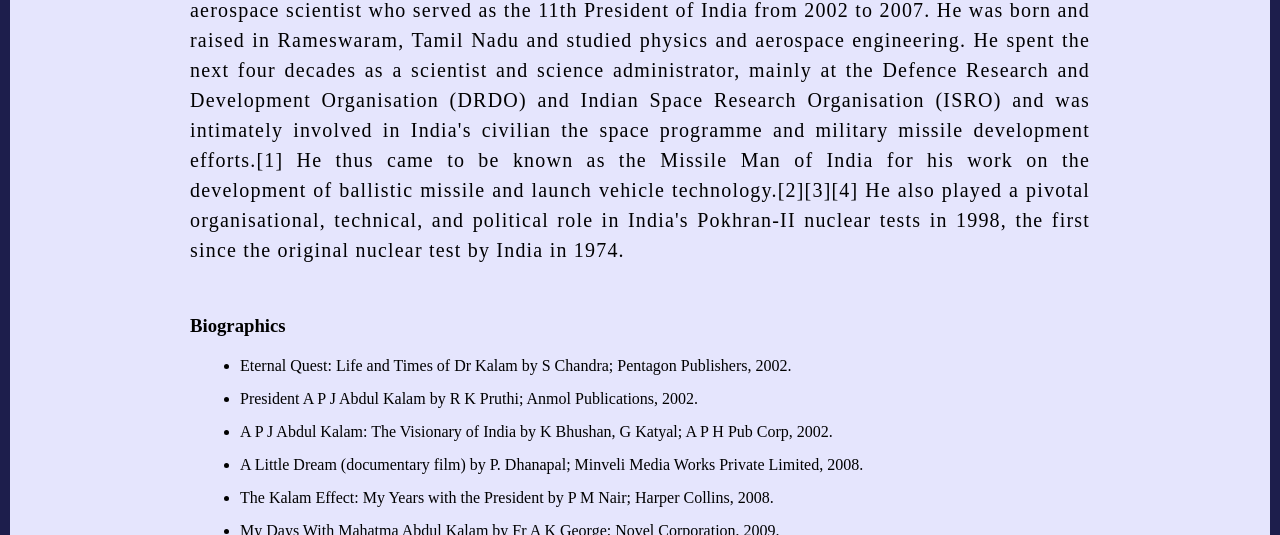
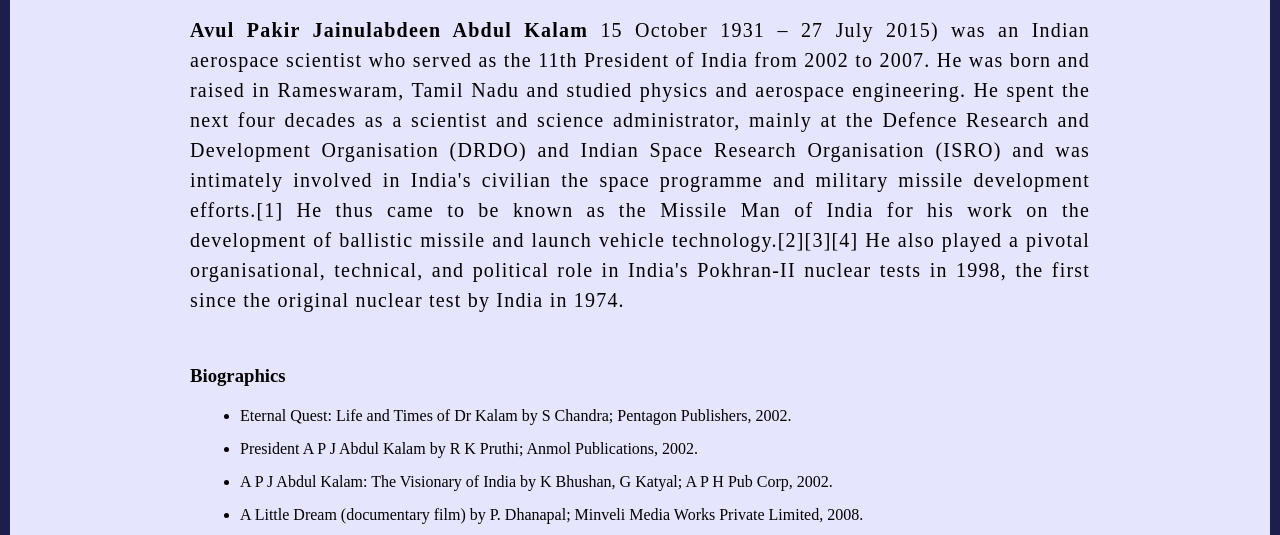
Before and after one commit to RoshanRaj167/The-Tribute-Website, a plain HTML site: page Index.html in a window 1280 px wide. Shown: the part 565-1100 px from the top of the page. Drawn offline with Linux system fonts and the light colour scheme.

Commit message:
style.css

```diff
--- a/style.css
+++ b/style.css
@@ -43,6 +43,10 @@
     height: 320px;
 }
 
+.about_section {
+    margin-top: 50px;
+}
+
 .about_section h2 {
     font-size: 70px;
     font-weight: 400;
```
